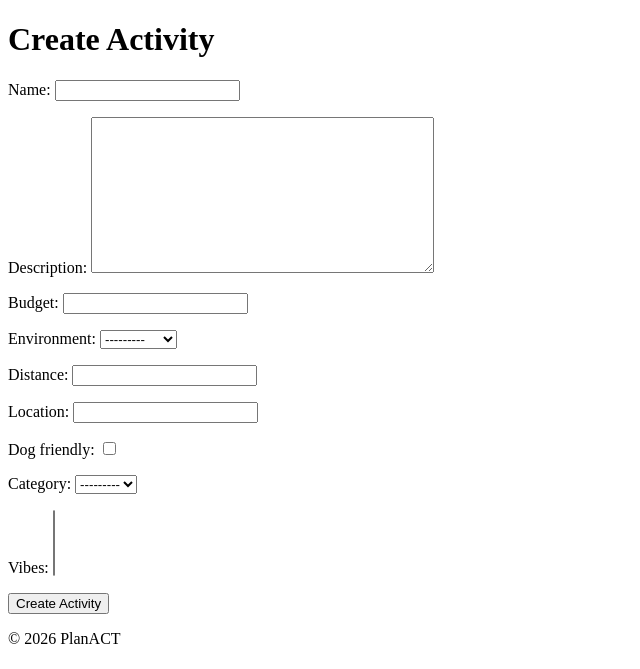
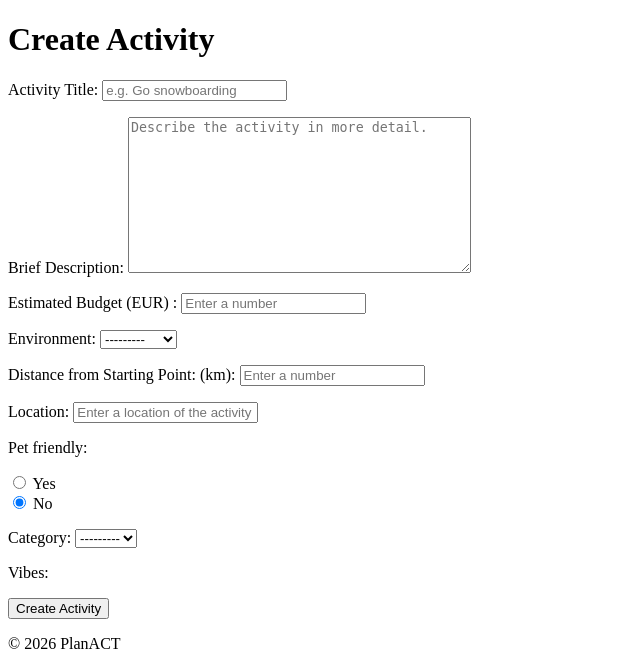
Before and after one commit to petkovainna13-source/PlanACT, a Django app: page /activities/create/ in a window 1280 px wide. Shown: the part 132-801 px from the top of the page, without its empty margins (0-640 px from the left). Before the commit the page ends 776 px from the top, so only its background shows below. Run offline with Django 5.2, Linux system fonts and the light colour scheme; data that the repository does not hold is empty.

Commit message:
'Activities forms modifications'

```diff
--- a/activities/forms.py
+++ b/activities/forms.py
@@ -3,9 +3,36 @@ from activities.models import Activity
 
 
 class ActivityBaseForm(forms.ModelForm):
+    PET_CHOICES=('True','Yes'),('False','No')
+    pet_friendly=forms.TypedChoiceField(choices=PET_CHOICES,
+                                        widget=forms.RadioSelect(),
+                                        initial='False',
+                                        coerce=lambda value: value == 'True')
+
     class Meta:
         model = Activity
         fields = '__all__'
+        labels={
+            'name':'Activity Title',
+            'description':'Brief Description',
+            'budget':'Estimated Budget (EUR) ',
+            'environment':'Environment',
+            'distance':'Distance from Starting Point: (km)',
+            'location':'Location',
+            'pet_friendly':'Pet-Friendly',
+            'category':'Category',
+            'vibes':'Vibes',
+        }
+        widgets={
+            'name':forms.TextInput(attrs={'placeholder':'e.g. Go snowboarding'}),
+            'description':forms.Textarea(attrs={'placeholder':'Describe the activity in more detail.'}),
+            'budget':forms.NumberInput(attrs={'placeholder':'Enter a number'}),
+            'environment':forms.Select,
+            'distance':forms.NumberInput(attrs={'placeholder':'Enter a number'}),
+            'location':forms.TextInput(attrs={'placeholder':'Enter a location of the activity'}),
+            'category':forms.Select,
+            'vibes':forms.CheckboxSelectMultiple(attrs={}),
+        }
 
 class ActivityCreateForm(ActivityBaseForm):
     ...
--- a/activities/models.py
+++ b/activities/models.py
@@ -20,7 +20,7 @@ class Activity(models.Model):
                                    ,validators=[MinValueValidator(Decimal('0.00')),
                                                  MaxValueValidator(Decimal('40075.02'))])
     location = models.CharField(max_length=100, null=False, blank=False)
-    dog_friendly = models.BooleanField(default=False)
+    pet_friendly = models.BooleanField(default=False)
     created_at = models.DateTimeField(auto_now_add=True)
     updated_at = models.DateTimeField(auto_now=True)
     category = models.ForeignKey(Category, on_delete=models.PROTECT, related_name='activities')
--- a/activities/templates/activities/activity_view.html
+++ b/activities/templates/activities/activity_view.html
@@ -8,10 +8,10 @@
     <p>{{ activity.distance }} km</p>
     <p>Category: {{ activity.category.name }}</p>
     <p>Environment: {{ activity.environment }}</p>
-    {%  if activity.dog_friendly %}
-        <p>Dog-friendly</p>
+    {%  if activity.pet_friendly %}
+        <p>Pet-friendly</p>
     {% else %}
-        <p> Not dog-friendly</p>
+        <p> Not pet-friendly</p>
     {% endif %}
 {% empty %}
     <p>No activities available yet.</p>
```
Also changed, not shown: activities/migrations/0002_rename_dog_friendly_activity_pet_friendly.py (added).
